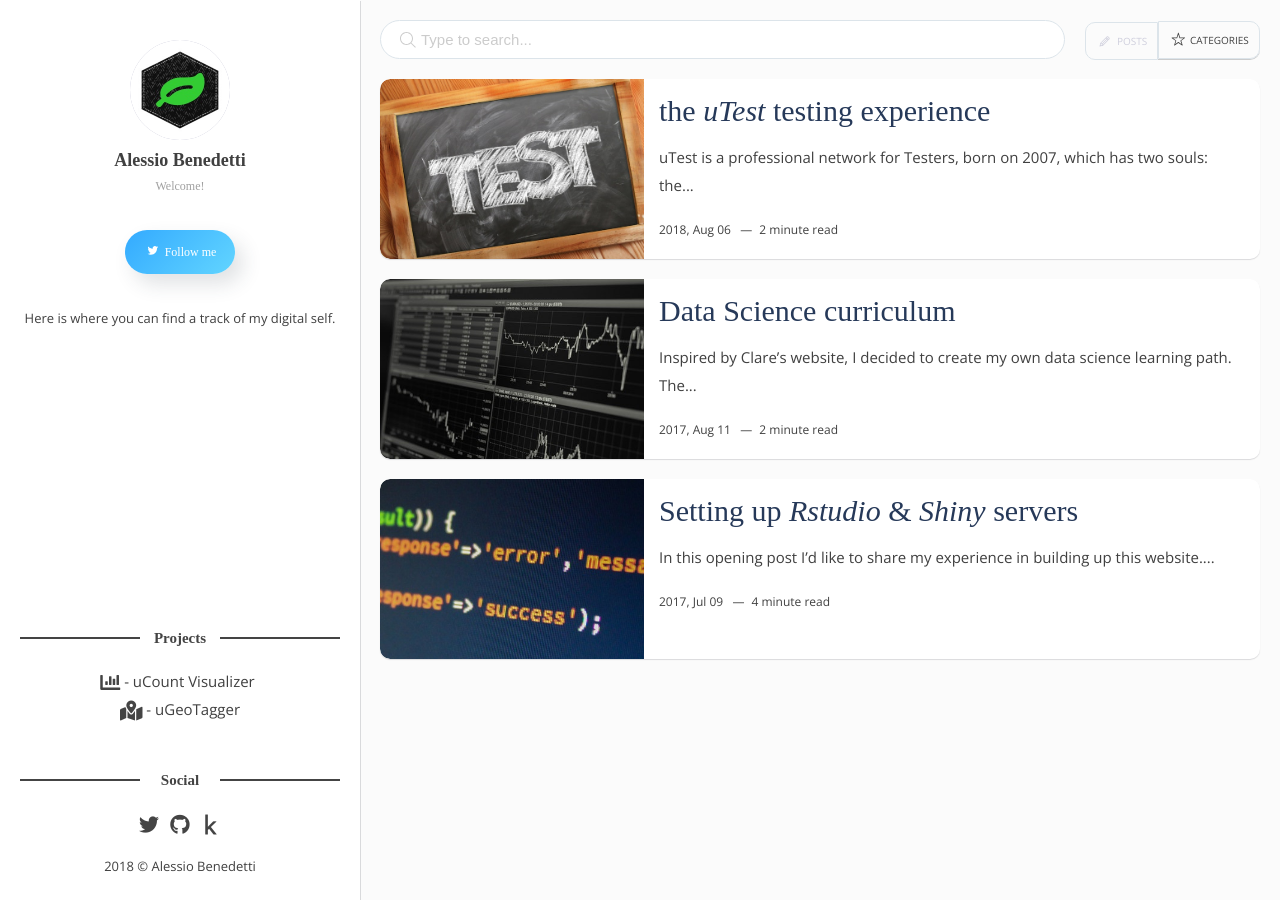
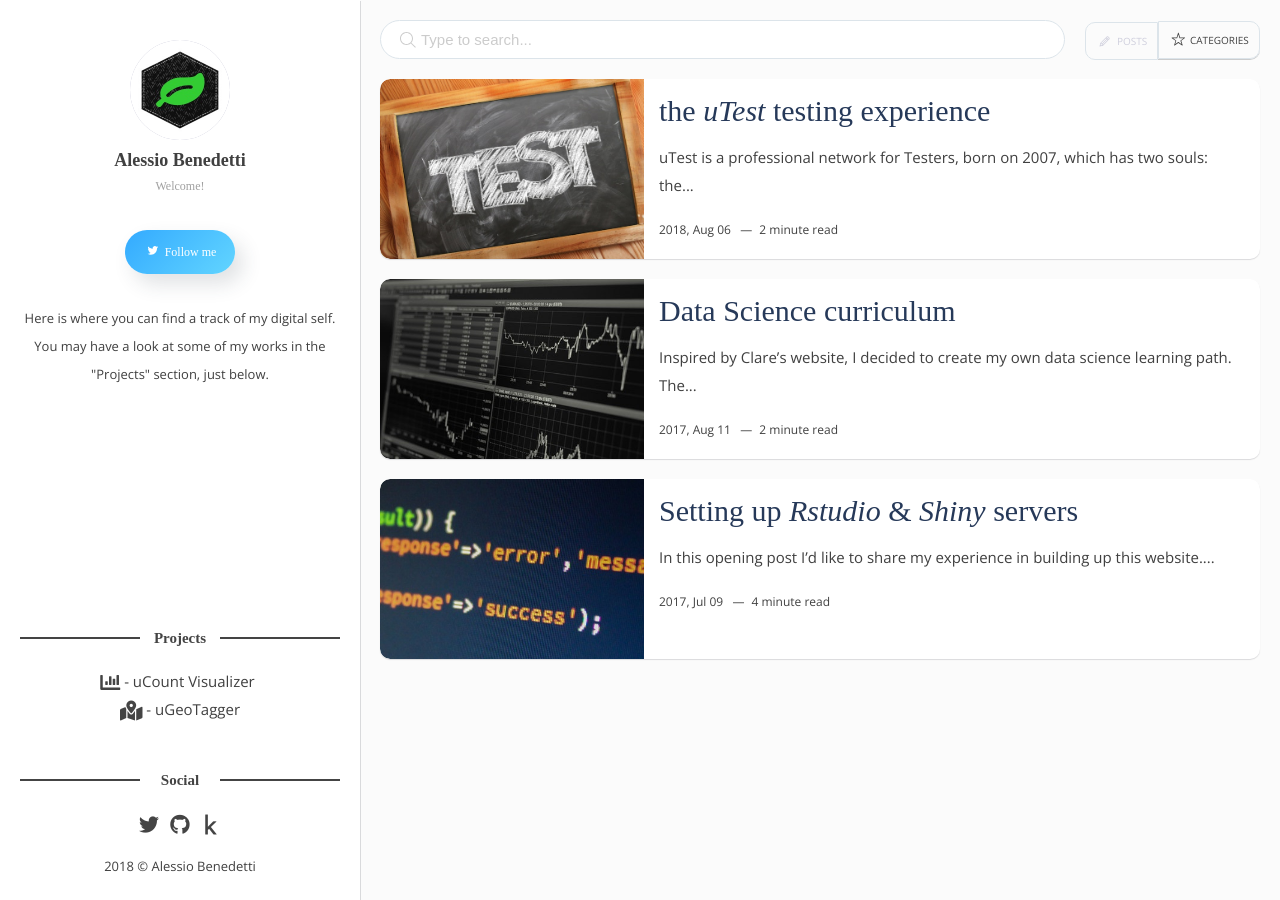
Before and after one commit to abenedetti/abenedetti.github.io, a Jekyll site: the page built from index.html, in a window 1280 px wide. Built offline with Jekyll 4.4.1, drawn with Linux system fonts in a browser that asks for light colours; nearby versions of some CDN libraries; some web fonts are replaced; the list of posts is cut into pages by our own code.

Commit message:
Side section note update

```diff
--- a/_config.yml
+++ b/_config.yml
@@ -9,7 +9,7 @@
 author-job:     Welcome!
 author-email:   # Add your email for contant form.
 author-twitter: alessioBtwt # Add your twitter account
-about-author:   Here is where you can find a track of my digital self.
+about-author:   Here is where you can find a track of my digital self. You may have a look at some of my works in the "Projects" section, just below.
 
 # Social settings
 social-twitter:   alessioBtwt
```
Also changed, not shown: 11 other files.
